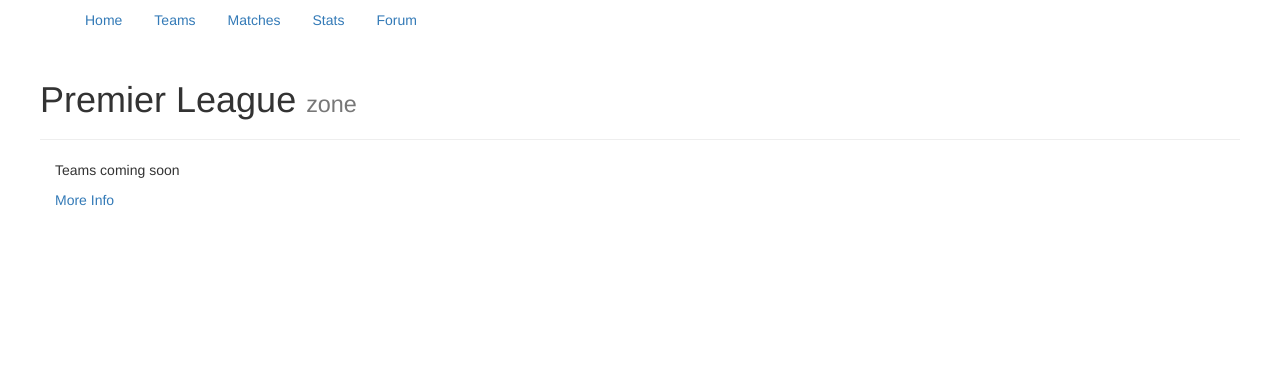
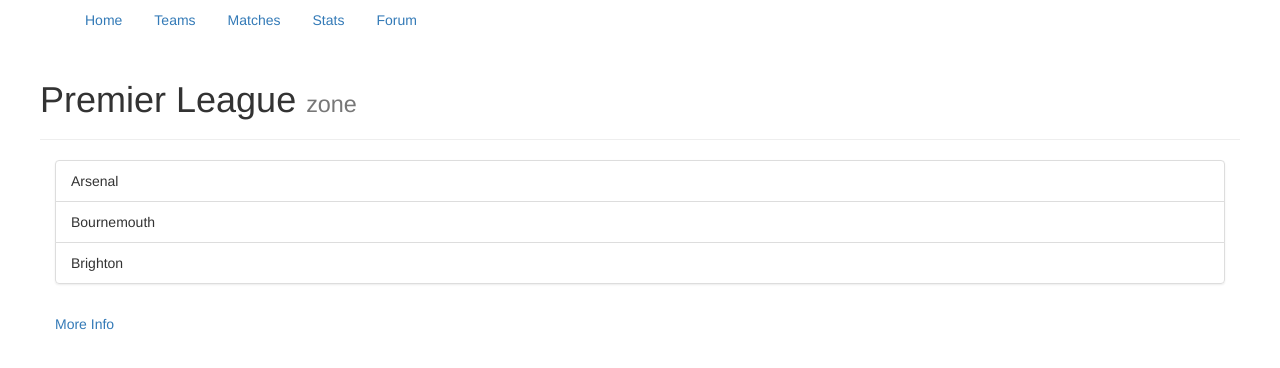
Before and after one commit to unknowncodester/premier-league-zone-client, a React (Create React App) app in the folder packages/react-scripts/template/: page /teams in a window 1280 px wide. Shown: the top 368 px of the page. Built offline with nearby package versions, Linux system fonts and the light colour scheme.

Commit message:
Team page now displaying teams from mocked data

```diff
--- /dev/null
+++ b/packages/react-scripts/template/src/components/Team.js
@@ -0,0 +1,14 @@
+import React, { Component } from 'react';
+import { ListGroupItem } from 'react-bootstrap';
+
+class Team extends Component {
+    render() {
+        return (
+            <ListGroupItem>
+                {this.props.data.name}
+            </ListGroupItem>
+        );
+    }
+}
+
+export default Team;
--- a/packages/react-scripts/template/src/containers/Teams.js
+++ b/packages/react-scripts/template/src/containers/Teams.js
@@ -1,19 +1,48 @@
 import React, { Component } from 'react';
 import Header from '../components/Header.js';
-import Body from '../components/Body.js';
+import Team from '../components/Team.js';
 import Footer from '../components/Footer.js';
-import { Row } from 'react-bootstrap';
+import { Row, ListGroup } from 'react-bootstrap';
 
 class Teams extends Component {
+
+    _renderTeams() {
+
+        let renderedTeams = [];
+        teams.forEach(function(team) {
+            renderedTeams.push(<Team data={team} />);
+        });
+
+        return renderedTeams;
+    }
+
     render() {
         return (
             <Row>
                 <Header/>
-                Teams coming soon
+                <ListGroup>
+                    {this._renderTeams()}
+                </ListGroup>
                 <Footer/>
             </Row>
         );
     }
 }
 
+const teams =
+[
+    {
+        "id": 1,
+        "name": "Arsenal"
+    },
+    {
+        "id": 2,
+        "name": "Bournemouth",
+    },
+    {
+        "id": 3,
+        "name": "Brighton",
+    },
+];
+
 export default Teams;
```
